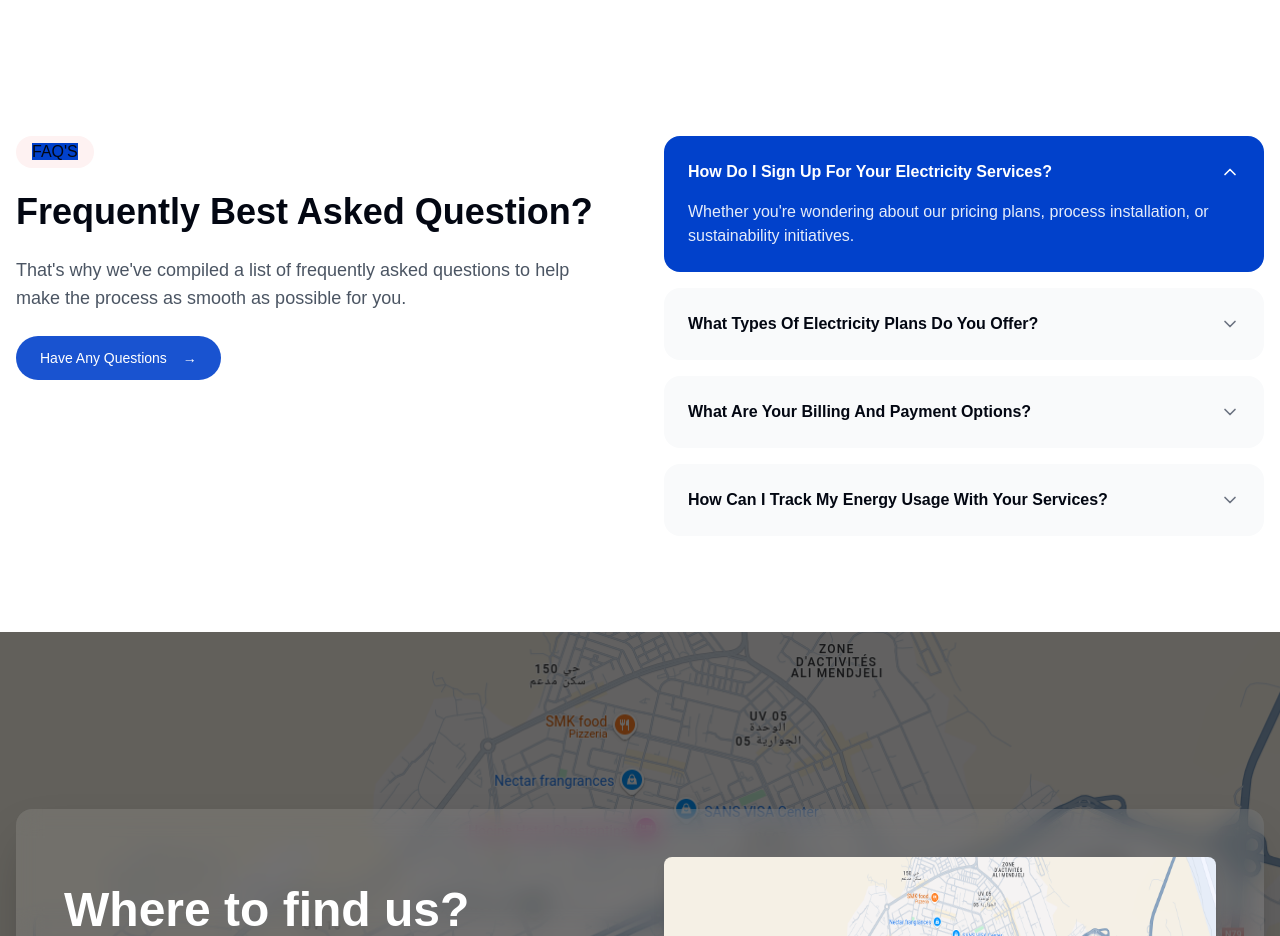
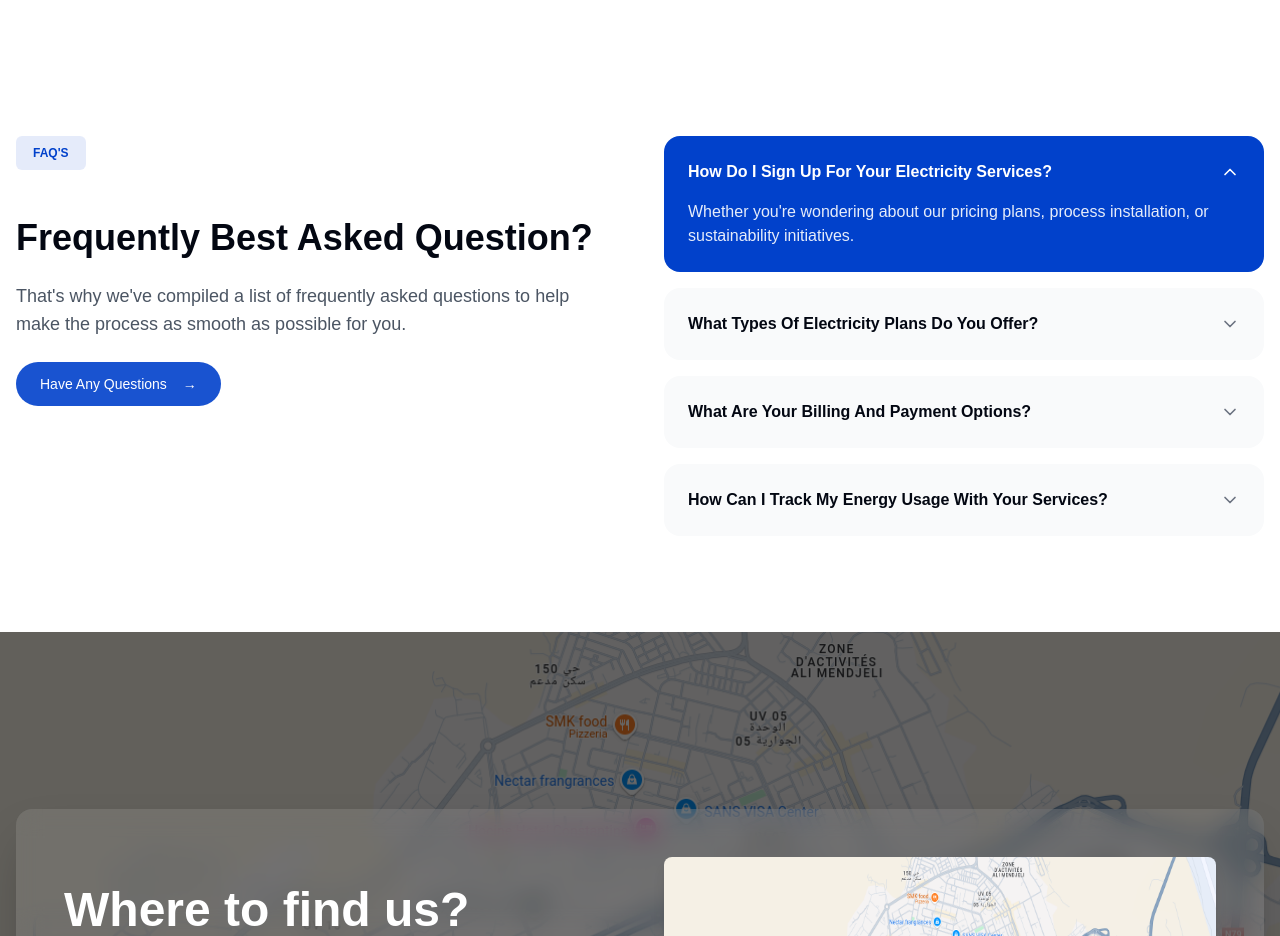
Before and after one commit to MGPychi/dalielectrique, a Next.js app: page / in a window 1280 px wide. Shown: the part 3000-3936 px from the top of the page. Built offline with nearby package versions, Linux system fonts and the light colour scheme.

Commit message:
added scroll prograss bar

```diff
--- a/src/app/_components/AndQ.tsx
+++ b/src/app/_components/AndQ.tsx
@@ -3,6 +3,7 @@
 import { useState } from "react";
 import { m as motion, AnimatePresence } from "framer-motion";
 import { ChevronDown } from "lucide-react";
+import { Badge } from "@/components/ui/badge";
 import { Button } from "@/components/ui/button";
 
 const content = [
@@ -35,16 +36,37 @@ export default function AandQ() {
     <div className="container mx-auto min-h-[70vh] px-4 py-16 max-w-7xl">
       <div className="grid lg:grid-cols-2 gap-12">
         <div className="space-y-6">
-          <div className="inline-block px-4 py-1 bg-red-50 rounded-full">
-            <span className="bg-primary font-medium">FAQ'S</span>
-          </div>
-          <h2 className="text-4xl font-bold">
+          <motion.div
+            initial={{ opacity: 0, y: 30 }}
+            whileInView={{ opacity: 1,y:0 }}
+            transition={{ duration: 0.4 }}
+          >
+            <Badge className="mb-6 px-4 py-2 font-bold bg-primary/10 text-primary rounded-md">
+              FAQ'S
+            </Badge>
+          </motion.div>
+          <motion.h2
+            initial={{ opacity: 0, y: 30 }}
+            transition={{ duration: 0.4 }}
+            whileInView={{ opacity: 1, y: 0 }}
+            className="text-4xl font-bold"
+          >
             Frequently Best Asked Question?
-          </h2>
-          <p className="text-gray-600 text-lg">
+          </motion.h2>
+          <motion.p
+            initial={{ opacity: 0, y: 30 }}
+            transition={{ duration: 0.4 }}
+            whileInView={{ opacity: 1, y: 0 }}
+            className="text-gray-600 text-lg"
+          >
             That's why we've compiled a list of frequently asked questions to
             help make the process as smooth as possible for you.
-          </p>
+          </motion.p>
+          <motion.div
+            initial={{ opacity: 0, y: 30 }}
+            transition={{ duration: 0.4 }}
+            whileInView={{ opacity: 1, y: 0 }}
+          >
             <Button
               className="bg-primary/90 hover:bg-primary  text-white rounded-full px-6"
               size="lg"
@@ -52,6 +74,7 @@ export default function AandQ() {
               Have Any Questions
               <span className="ml-2">→</span>
             </Button>
+          </motion.div>
         </div>
 
         {/* Right Column */}
@@ -59,9 +82,10 @@ export default function AandQ() {
           <AnimatePresence>
             {content.map((item, index) => (
               <motion.div
+                whileInView={{ opacity: 1, y: 0 }}
                 key={index}
                 initial={{ opacity: 0, y: 20 }}
-                animate={{ opacity: 1, y: 0 }}
+                // animate={{ opacity: 1, y: 0 }}
                 transition={{ delay: index * 0.1 }}
               >
                 <button
@@ -93,7 +117,7 @@ export default function AandQ() {
                         initial={{ height: 0, opacity: 0 }}
                         animate={{ height: "auto", opacity: 1 }}
                         exit={{ height: 0, opacity: 0 }}
-                        transition={{ duration: 0.2, ease: "backIn" }}
+                        transition={{ duration: 0.2, ease: "linear" }}
                       >
                         <p
                           className={`mt-4 ${
--- a/src/app/page.tsx
+++ b/src/app/page.tsx
@@ -15,12 +15,15 @@ import AandQ from "./_components/AndQ";
 
 export default function Homepage() {
   const { scrollYProgress } = useScroll();
-  const scaleX = useSpring(scrollYProgress, {});
+  const scaleX = useSpring(scrollYProgress, {
+    restSpeed:100
+  });
+
   return (
     <>
       <main className="flex-grow bg-white ">
         <motion.div
-          className="h-2 fixed top-0 left-0 right-0 z-50 bg-primary origin-left"
+          className="h-1  fixed top-0 left-0 right-0 z-50 bg-primary origin-left"
           style={{ scaleX: scaleX }}
         />
         <Hero />
```
Lines whose indentation alone changed are shown as unchanged.
